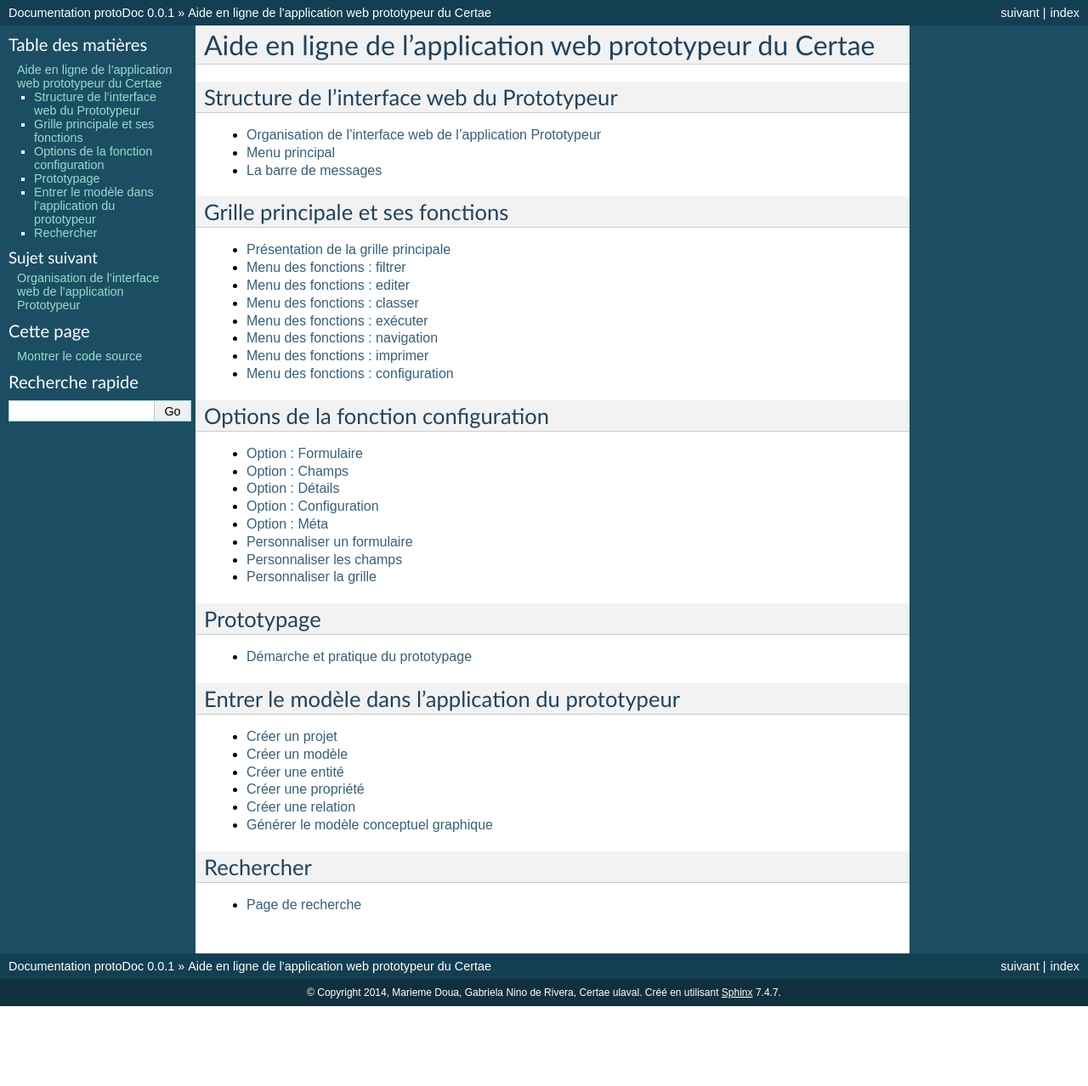
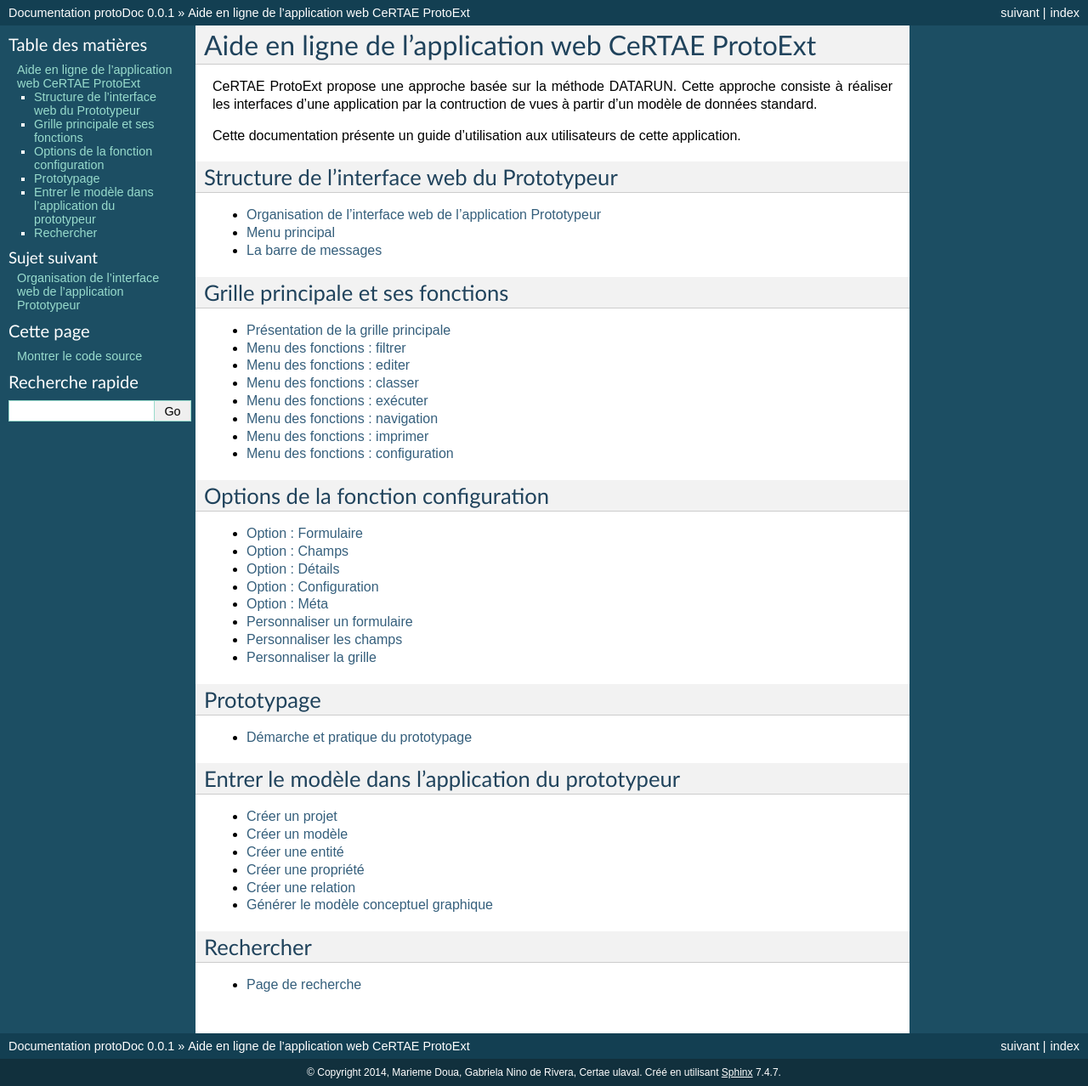
Before and after one commit to douarime/protoDoc, a Sphinx documentation site: the page built from docs/source/index.rst, in a window 1280 px wide. Shown: the whole page at 85% size. Built offline with Sphinx 7.4.7, drawn with Linux system fonts in a browser that asks for light colours; before the commit the page ends 1184 px from its top, so only the background shows below that.

Commit message:
mineures

```diff
--- a/docs/source/index.rst
+++ b/docs/source/index.rst
@@ -1,5 +1,12 @@
-Aide en ligne de l'application web prototypeur du Certae
-========================================================
+Aide en ligne de l'application web CeRTAE ProtoExt
+==================================================
+
+CeRTAE ProtoExt propose une approche basée sur la méthode DATARUN. Cette approche consiste à réaliser les interfaces
+d'une application par la contruction de vues à partir d'un modèle de données standard.
+
+Cette documentation présente un guide d'utilisation aux utilisateurs de cette application.
+
+.. _contents:
 
 Structure de l'interface web du Prototypeur
 ^^^^^^^^^^^^^^^^^^^^^^^^^^^^^^^^^^^^^^^^^^^
@@ -60,7 +67,6 @@
    creer_relation
    generer_modele_conceptuel_graphique
 
-
 Rechercher
 ^^^^^^^^^^
 
--- a/docs/source/menu_principal.rst
+++ b/docs/source/menu_principal.rst
@@ -2,6 +2,7 @@
 ==============
 
 	.. image:: ./images/composants.png
+
 	*Figure 2 : Menu des composants du dictionnaire.*
 
 Le **menu principal** affiche l'arborescence des composantes du dictionnaire (MCD) ainsi que la liste des projets et leurs
```
Also changed, not shown: README.md (+4 -0 lines), docs/source/conf.py (+0 -9 lines), 11 other files.
